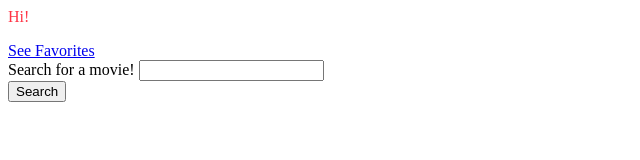
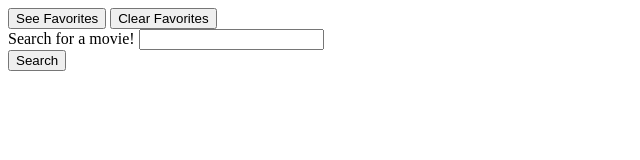
Before and after one commit to mnfmnfm/general-assembly-movie-search, a plain HTML site: page public/index.html in a window 1280 px wide. Shown: the whole page, without its empty margins (0-640 px from the left). Drawn offline with Linux system fonts and the light colour scheme.

Commit message:
Update index.html

```diff
--- a/public/index.html
+++ b/public/index.html
@@ -5,13 +5,13 @@
 	</head>
 	<body>
 		<script src="index-code.js"></script>
-		<p>
-			Hi!
-		</p>
-		<a href="/favorites">See Favorites</a>
+		<div class="buttons-div">
+			<button onclick="displayFavorites()">See Favorites</button>
+			<button onclick="clearFavorites()">Clear Favorites</button>
+		</div>
 		<div>
 			<span>Search for a movie!</span>
-			<input type="text" class="search-box"></input>
+			<input type="text" class="search-box">
 		</div>
 		<button onclick="search()">Search</button>
 		<ul class="results">
```
